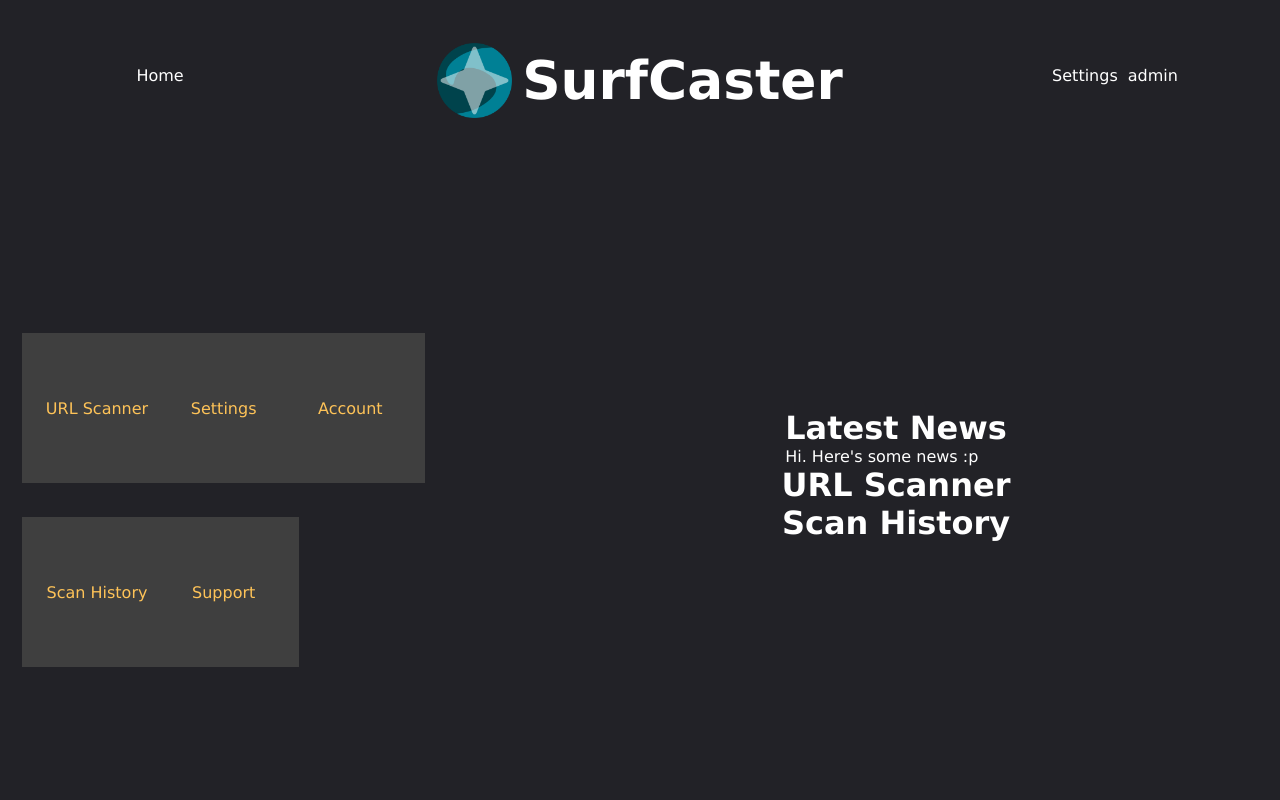
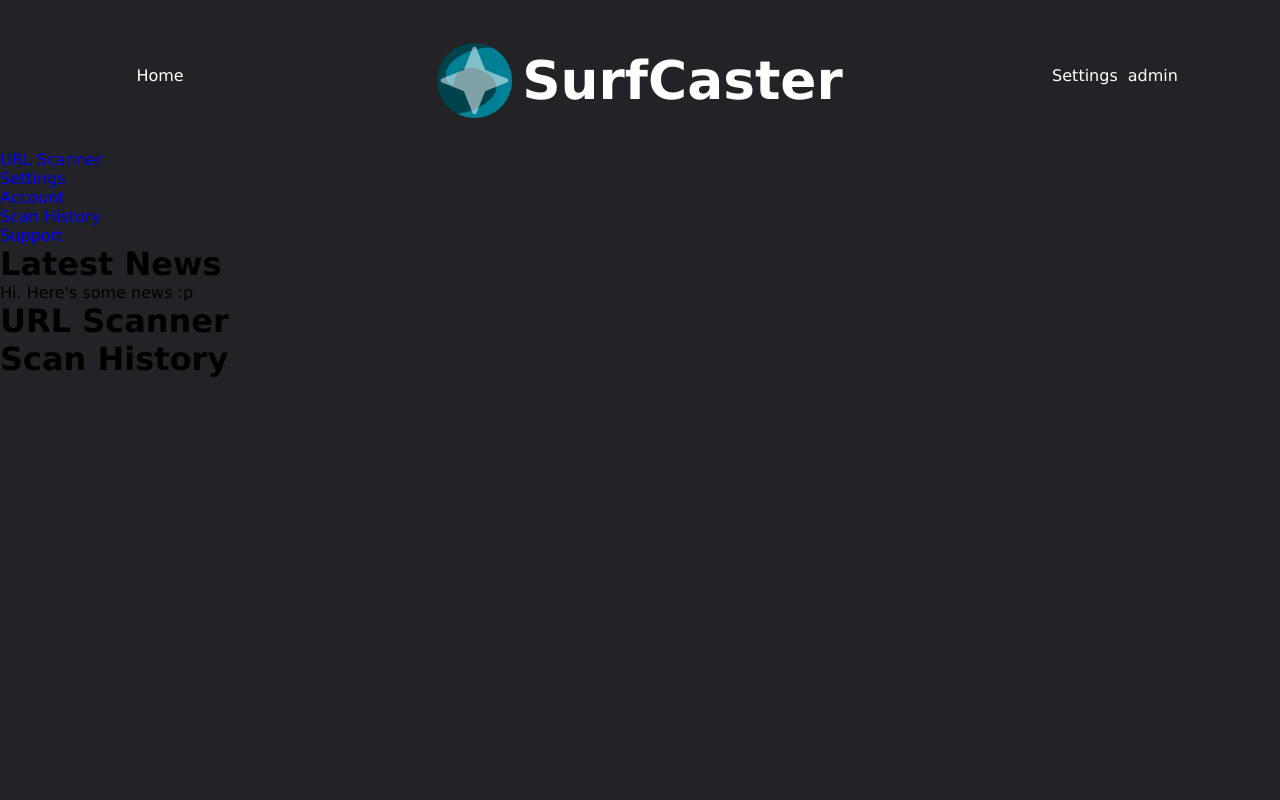
Before and after one commit to wrenstuff/SurfCaster, a Flask app: page /user/ in a window 1280 px wide. Run offline with Flask 3, Linux system fonts and the light colour scheme; a user stored in the database is signed in; style sheets or scripts are compiled from the project's sources.

Commit message:
fresh start

```diff
--- a/SurfCaster/static/styles/_dashboard.scss
+++ b/SurfCaster/static/styles/_dashboard.scss
@@ -1,68 +1 @@
 @use "color";
-
-.dashboard-wrapper {
-    display: grid;
-    grid-template-columns: 30vw 10vw auto;
-    width: 100%;
-}
-
-.dash-left-wrapper {
-    grid-column: 1;
-    display: flex;
-    align-items: center;
-    justify-content: center;
-    height: calc(100vh - 150px);
-    width: 100%;
-
-}
-
-.dash-left {
-    display: grid;
-    grid-template-columns: repeat(3, calc(25vw / 3));
-    gap: 20px;
-    margin-top: 50px;
-    width: 100%;
-    margin-left: 15px;
-}
-
-.dash-right-wrapper {
-    grid-column: 3;
-    display: flex;
-    align-items: center;
-    justify-content: center;
-    height: calc(100vh - 150px);
-    width: 100%;
-    pointer-events: none;
-}
-
-.dash-right {
-    display: flex;
-    flex-direction: column;
-    align-items: center;
-    justify-content: center;
-    width: 100%;
-
-    color: color.$tertiary-text;
-}
-
-.btn {
-    width: 150px;
-    height: 150px;
-    margin: 7px;
-
-    background-color: color.$btn-color;
-    display: flex;
-    align-items: center;
-    justify-content: center;
-    text-align: center;
-
-}
-
-.btn-dash {
-    a {
-        color: color.$primary-text;
-    }
-    a:hover {
-        color: white;
-    }
-}
```
